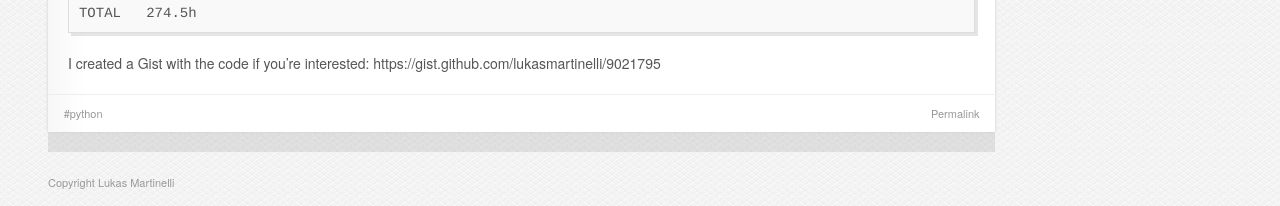
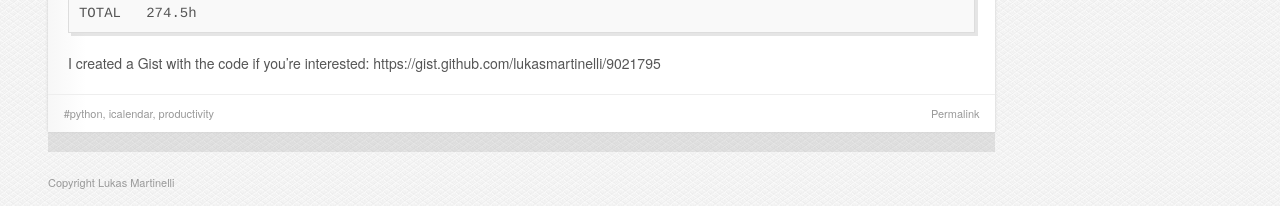
Before and after one commit to lukasmartinelli/lukasmartinelli.github.io, a Jekyll site: the page built from _posts/2014-02-15-read-calendar-events-to-calculate-time.md, in a window 1280 px wide and 900 px high, scrolled down 1517 px. Shown: the part 691-897 px from the top of the window. Built offline with Jekyll 4.4.1, drawn with Linux system fonts in a browser that asks for light colours; Markdown is read by kramdown in place of the engine named in the settings.

```diff
--- a/_posts/2014-02-15-read-calendar-events-to-calculate-time.md
+++ b/_posts/2014-02-15-read-calendar-events-to-calculate-time.md
@@ -2,8 +2,8 @@
 layout: post
 published: true
 tags:
-  - python
-categories: code
+  - python, icalendar, productivity
+categories: python
 ---
 
 In the last learning phase I tried to use [Examtime](https://www.examtime.com/) to create my study plan, as it's calendar function let's you create a rough plan and estimate the time used for studying.
```
Also changed, not shown: img/icon/python.png (added).
